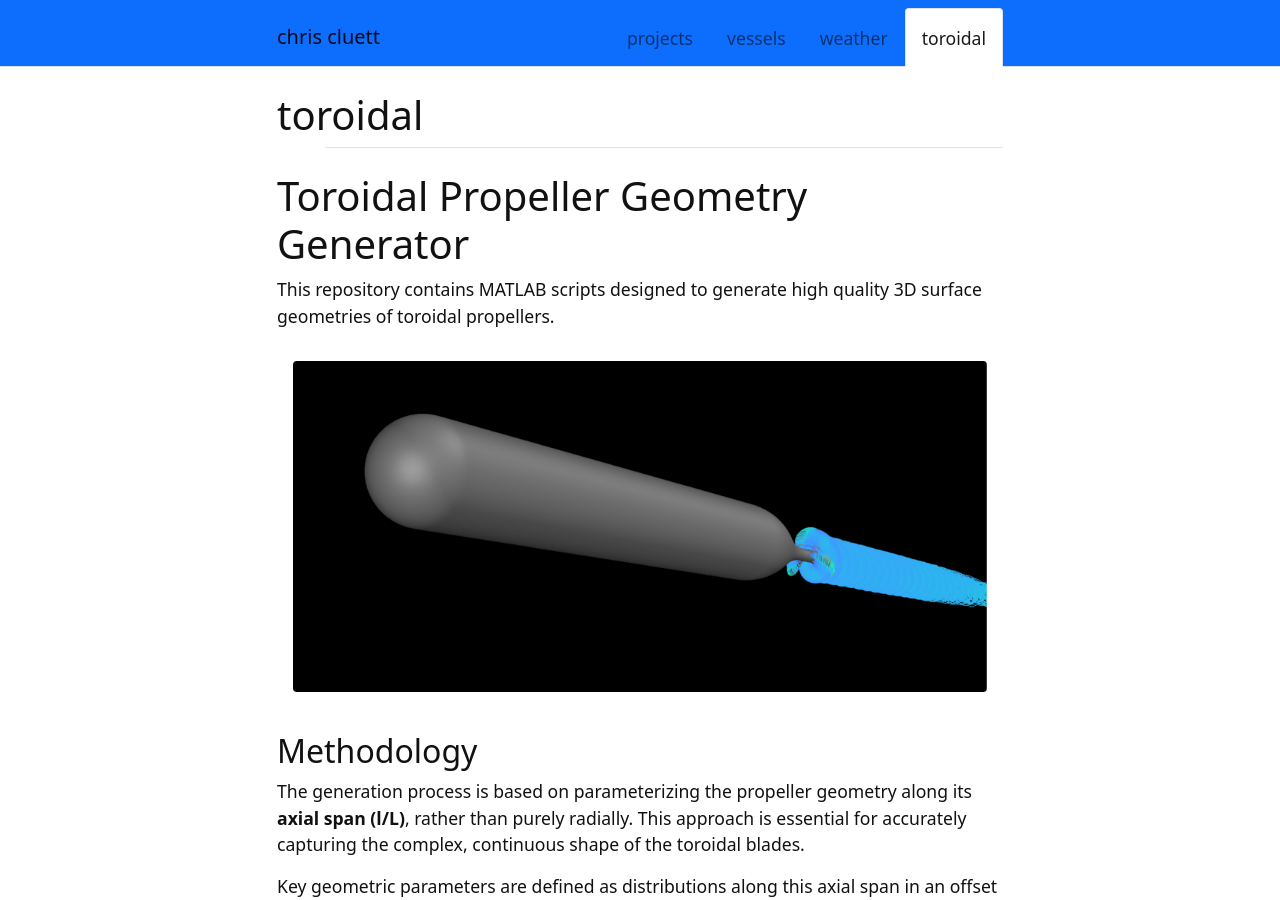
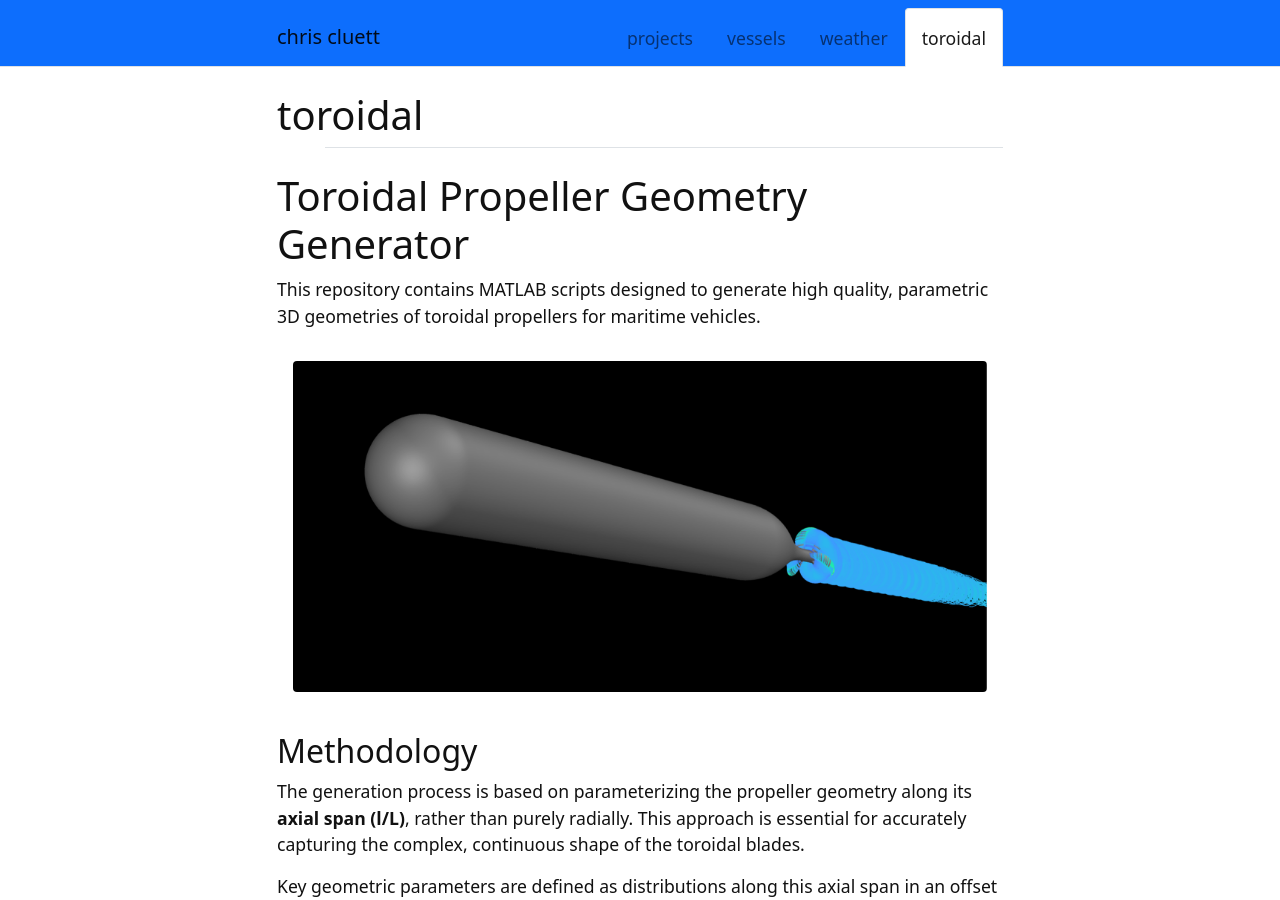
Before and after one commit to ccluett/website, a Jekyll site: the page built from content/toroidal.md, in a window 1280 px wide and 900 px high. Built offline with Jekyll 4.4.1, drawn with Linux system fonts in a browser that asks for light colours; nearby versions of some CDN libraries.

Commit message:
Update toroidal.md

```diff
--- a/content/toroidal.md
+++ b/content/toroidal.md
@@ -5,7 +5,7 @@ nav: true
 
 # Toroidal Propeller Geometry Generator
 
-This repository contains MATLAB scripts designed to generate high quality 3D surface geometries of toroidal propellers.
+This repository contains MATLAB scripts designed to generate high quality, parametric 3D geometries of toroidal propellers for maritime vehicles.
 
 {% include figure.html img="toroidal-uuv.png" width="100%" %}
 
```
